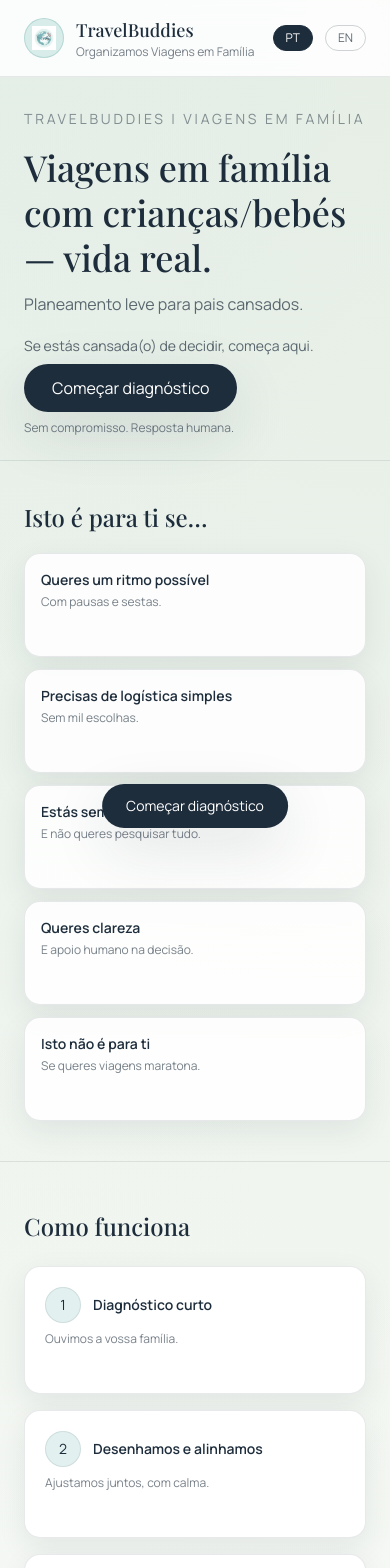
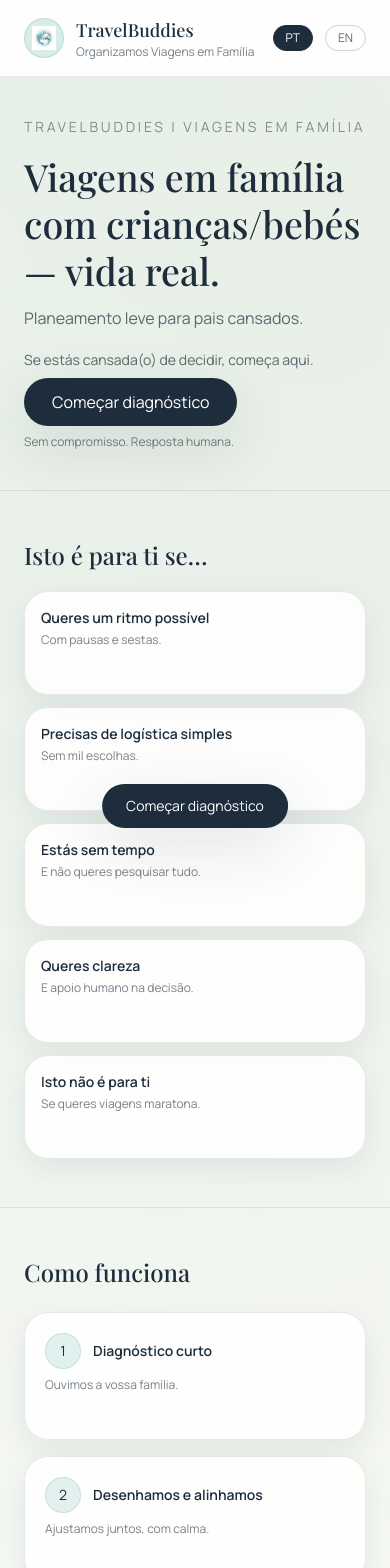
Before and after one commit to cm2pt/travelbuddies-website, a React (Vite) app: page / in a window 390 px wide. Shown: the top 1568 px of the page. Built offline with nearby package versions, Linux system fonts and the light colour scheme.

Commit message:
Polish summary and hero layout

```diff
--- a/src/App.jsx
+++ b/src/App.jsx
@@ -508,15 +508,18 @@ const SmartImage = ({ src, fallback, alt, className }) => {
 const buildMessage = (lang, form) => {
   const t = copy[lang]
   const labels = t.messageLabels
+  const sections = t.wizardSummarySections
   const lines = [
     `${labels.email}: ${form.email}`,
     '',
+    `[${sections.trip}]`,
     `${labels.destination}: ${form.destination || '-'}`,
     `${labels.attraction}: ${form.attraction || '-'}`,
     `${labels.motivation}: ${form.motivation || '-'}`,
     `${labels.dates}: ${form.dates || '-'}`,
     `${labels.people}: ${form.people || '-'}`,
     '',
+    `[${sections.lodging}]`,
     `${labels.meal}: ${form.meal || '-'}`,
     `${labels.lodging}: ${form.lodging || '-'}`,
     `${labels.lodgingValues}: ${(form.lodgingValues && form.lodgingValues.length && form.lodgingValues.join(', ')) || '-'}`,
@@ -524,12 +527,14 @@ const buildMessage = (lang, form) => {
     '',
     `${labels.service}: ${form.service || '-'}`,
     '',
+    `[${sections.profiles}]`,
     `${labels.motherProfile}: ${form.motherProfile || '-'}`,
     `${labels.fatherProfile}: ${form.fatherProfile || '-'}`,
     `${labels.child1}: ${form.child1 || '-'}`,
     `${labels.child2}: ${form.child2 || '-'}`,
     `${labels.child3}: ${form.child3 || '-'}`,
     '',
+    `[${sections.experiences}]`,
     `${labels.familyTraveled}: ${form.familyTraveled || '-'}`,
     `${labels.previousTrips}: ${form.previousTrips || '-'}`,
     `${labels.hardest}: ${form.hardest || '-'}`,
@@ -1208,14 +1213,14 @@ export default function App() {
     }
   }, [message, t.messageTitle])
 
-  const container = 'mx-auto w-full max-w-6xl px-6'
+  const container = 'mx-auto w-full max-w-5xl px-6'
 
   return (
     <div className="text-navy">
-      <header className="sticky top-0 z-40 backdrop-blur-md bg-white/85 border-b border-navy/10">
+      <header className="sticky top-0 z-40 backdrop-blur-md bg-white/90 border-b border-navy/10">
         <div className={`${container} flex items-center justify-between py-4`}>
           <div className="flex items-center gap-3">
-            <div className="h-10 w-10 rounded-full bg-tealSoft/80 border border-teal/40 flex items-center justify-center">
+            <div className="h-10 w-10 rounded-full bg-tealSoft/80 border border-teal/30 flex items-center justify-center">
               <img src={logo} alt="TravelBuddies" className="h-6 w-6" />
             </div>
             <div>
@@ -1260,11 +1265,11 @@ export default function App() {
       </header>
 
       <main>
-        <section className="pt-8 pb-6 sm:pt-14 sm:pb-12 lg:pt-20 lg:pb-16">
+        <section className="pt-10 pb-10 sm:pt-16 sm:pb-14 lg:pt-20 lg:pb-16">
           <div className={`${container} grid gap-10 lg:grid-cols-[1.1fr_0.9fr] items-center`}>
             <Reveal>
               <p className="text-sm uppercase tracking-[0.2em] text-navy/50">{t.heroTag}</p>
-              <h1 className="mt-4 text-[2.25rem] lg:text-6xl font-display leading-tight text-balance">
+              <h1 className="mt-4 text-[2.35rem] sm:text-4xl lg:text-6xl font-display leading-tight text-balance">
                 {t.heroTitle}
               </h1>
               <p className="mt-3 text-base text-navy/70 text-balance max-w-xl">{t.heroBody}</p>
@@ -1281,7 +1286,7 @@ export default function App() {
             </Reveal>
             <Reveal className="relative hidden sm:block">
               <div className="absolute -top-6 -right-6 h-24 w-24 rounded-full bg-tealSoft/70 blur-2xl" />
-              <div className="rounded-[32px] border border-navy/10 bg-white/90 shadow-soft overflow-hidden">
+              <div className="panel overflow-hidden">
                 <SmartImage
                   src={REMOTE_IMAGES.hero}
                   fallback={heroImage}
@@ -1293,7 +1298,7 @@ export default function App() {
           </div>
         </section>
 
-        <section id="qualify" className="py-10 border-t border-navy/10">
+        <section id="qualify" className="py-12 border-t border-navy/10">
           <div className={container}>
             <Reveal>
               <h2 className="text-2xl font-display">{t.qualifyTitle}</h2>
@@ -1302,7 +1307,7 @@ export default function App() {
               {t.qualifyItems.map((item) => (
                 <Reveal
                   key={item.title}
-                  className="rounded-2xl border border-navy/10 bg-white/85 p-4 shadow-card min-h-[104px]"
+                  className="card p-4 min-h-[104px]"
                 >
                   <p className="text-sm font-semibold">{item.title}</p>
                   <p className="mt-1 text-xs text-navy/60">{item.text}</p>
@@ -1319,7 +1324,7 @@ export default function App() {
             </Reveal>
             <div className="mt-6 grid gap-4 md:grid-cols-3">
               {t.howSteps.map((step, index) => (
-                <Reveal key={step.title} className="rounded-2xl border border-navy/10 bg-white p-5 shadow-card min-h-[128px]">
+                <Reveal key={step.title} className="card p-5 min-h-[128px]">
                   <div className="flex items-center gap-3">
                     <span className="flex h-9 w-9 items-center justify-center rounded-full border border-navy/10 bg-tealSoft/60 text-sm">
                       {index + 1}
@@ -1341,7 +1346,7 @@ export default function App() {
               <p className="mt-2 text-sm text-navy/60">{t.servicesFreeLine}</p>
             </Reveal>
             <div className="mt-6 grid gap-6 lg:grid-cols-2">
-              <Reveal className="rounded-3xl border border-navy/10 p-6 shadow-card bg-white min-h-[260px]">
+              <Reveal className="card p-6 min-h-[260px]">
                 <p className="text-xs uppercase tracking-[0.2em] text-navy/60">{t.baseTitle}</p>
                 <p className="mt-3 text-sm text-navy/70">{t.baseOutcome}</p>
                 <p className="mt-2 text-xs text-navy/60">{t.baseWhen}</p>
@@ -1349,7 +1354,7 @@ export default function App() {
                   {t.baseBenefits.map((item) => (
                     <span
                       key={item}
-                      className="rounded-full border border-navy/10 bg-tealSoft/60 px-3 py-1 text-xs text-navy/70"
+                      className="chip"
                     >
                       {item}
                     </span>
@@ -1367,7 +1372,7 @@ export default function App() {
                   {t.premiumBenefits.map((item) => (
                     <span
                       key={item}
-                      className="rounded-full border border-navy/10 bg-white/70 px-3 py-1 text-xs text-navy/70"
+                      className="chip"
                     >
                       {item}
                     </span>
@@ -1388,7 +1393,7 @@ export default function App() {
               {t.trustCards.map((card) => (
                 <Reveal
                   key={card.title}
-                  className="rounded-2xl border border-navy/10 bg-white/85 p-5 shadow-card min-h-[128px]"
+                  className="card p-5 min-h-[128px]"
                 >
                   <p className="text-sm font-semibold">{card.title}</p>
                   <p className="mt-2 text-xs text-navy/60">{card.text}</p>
@@ -1448,9 +1453,9 @@ export default function App() {
             </Reveal>
 
             <Reveal>
-              <div className="rounded-3xl border border-navy/10 bg-white/90 p-6 shadow-card">
+              <div className="panel p-6">
                 {message ? (
-                    <div className="space-y-6">
+                  <div className="space-y-6">
                     <div>
                       <p className="text-sm font-semibold">{t.formThankTitle}</p>
                       <p className="mt-2 text-xs text-navy/60">{t.formThankBody}</p>
@@ -1459,16 +1464,8 @@ export default function App() {
                       <p className="text-sm font-semibold">{t.wizardSummaryTitle}</p>
                       <p className="text-xs text-navy/60 mt-2">{t.wizardSummaryBody}</p>
                       <p className="text-xs text-navy/60 mt-2">Copiado ✅</p>
-                      <div className="mt-3 rounded-2xl border border-dashed border-navy/20 bg-cream/40 p-4 min-h-[160px] text-sm text-navy/70">
-                        <div className="space-y-3 whitespace-pre-wrap">
-                          {message}
-                        </div>
-                        <div className="mt-4 grid gap-2 text-xs text-navy/50">
-                          <span>{t.wizardSummarySections.trip}</span>
-                          <span>{t.wizardSummarySections.lodging}</span>
-                          <span>{t.wizardSummarySections.profiles}</span>
-                          <span>{t.wizardSummarySections.experiences}</span>
-                        </div>
+                      <div className="mt-3 rounded-2xl border border-dashed border-navy/20 bg-cream/40 p-4 min-h-[160px] text-sm text-navy/70 whitespace-pre-wrap">
+                        {message}
                       </div>
                     </div>
                     <p className="text-xs text-navy/60">
@@ -1480,6 +1477,13 @@ export default function App() {
                         {t.whatsapp}
                       </a>
                       <p className="text-xs text-navy/60 text-center">Resposta humana em 24–48h úteis.</p>
+                      <button
+                        type="button"
+                        onClick={() => setMessage('')}
+                        className="rounded-full border border-navy/20 px-4 py-3 text-center text-sm text-navy/70 hover:border-navy"
+                      >
+                        {lang === 'pt' ? 'Editar respostas' : 'Edit answers'}
+                      </button>
                       <a
                         href={links.email}
                         className="rounded-full border border-navy/20 px-4 py-3 text-center hover:border-navy focus-visible:outline-none focus-visible:ring-2 focus-visible:ring-teal/60 focus-visible:ring-offset-2 focus-visible:ring-offset-white"
--- a/src/index.css
+++ b/src/index.css
@@ -8,8 +8,9 @@
 
 body {
   font-family: theme('fontFamily.sans');
-  background: radial-gradient(circle at top left, rgba(207, 232, 228, 0.5), transparent 45%),
-    radial-gradient(circle at top right, rgba(239, 231, 207, 0.5), transparent 45%),
+  background: radial-gradient(circle at 15% 0%, rgba(207, 232, 228, 0.45), transparent 45%),
+    radial-gradient(circle at 85% 5%, rgba(239, 231, 207, 0.45), transparent 45%),
+    radial-gradient(circle at 20% 80%, rgba(231, 176, 164, 0.25), transparent 50%),
     #ffffff;
   color: #1e2d3c;
   min-height: 100vh;
@@ -26,3 +27,26 @@ html {
 .text-balance {
   text-wrap: balance;
 }
+
+.card {
+  border-radius: 24px;
+  border: 1px solid rgba(30, 45, 60, 0.1);
+  background: rgba(255, 255, 255, 0.85);
+  box-shadow: 0 10px 30px rgba(30, 45, 60, 0.08);
+}
+
+.panel {
+  border-radius: 28px;
+  border: 1px solid rgba(30, 45, 60, 0.12);
+  background: rgba(255, 255, 255, 0.9);
+  box-shadow: 0 16px 40px rgba(30, 45, 60, 0.1);
+}
+
+.chip {
+  border-radius: 999px;
+  border: 1px solid rgba(30, 45, 60, 0.12);
+  background: rgba(239, 231, 207, 0.6);
+  padding: 6px 12px;
+  font-size: 12px;
+  color: rgba(30, 45, 60, 0.7);
+}
```
